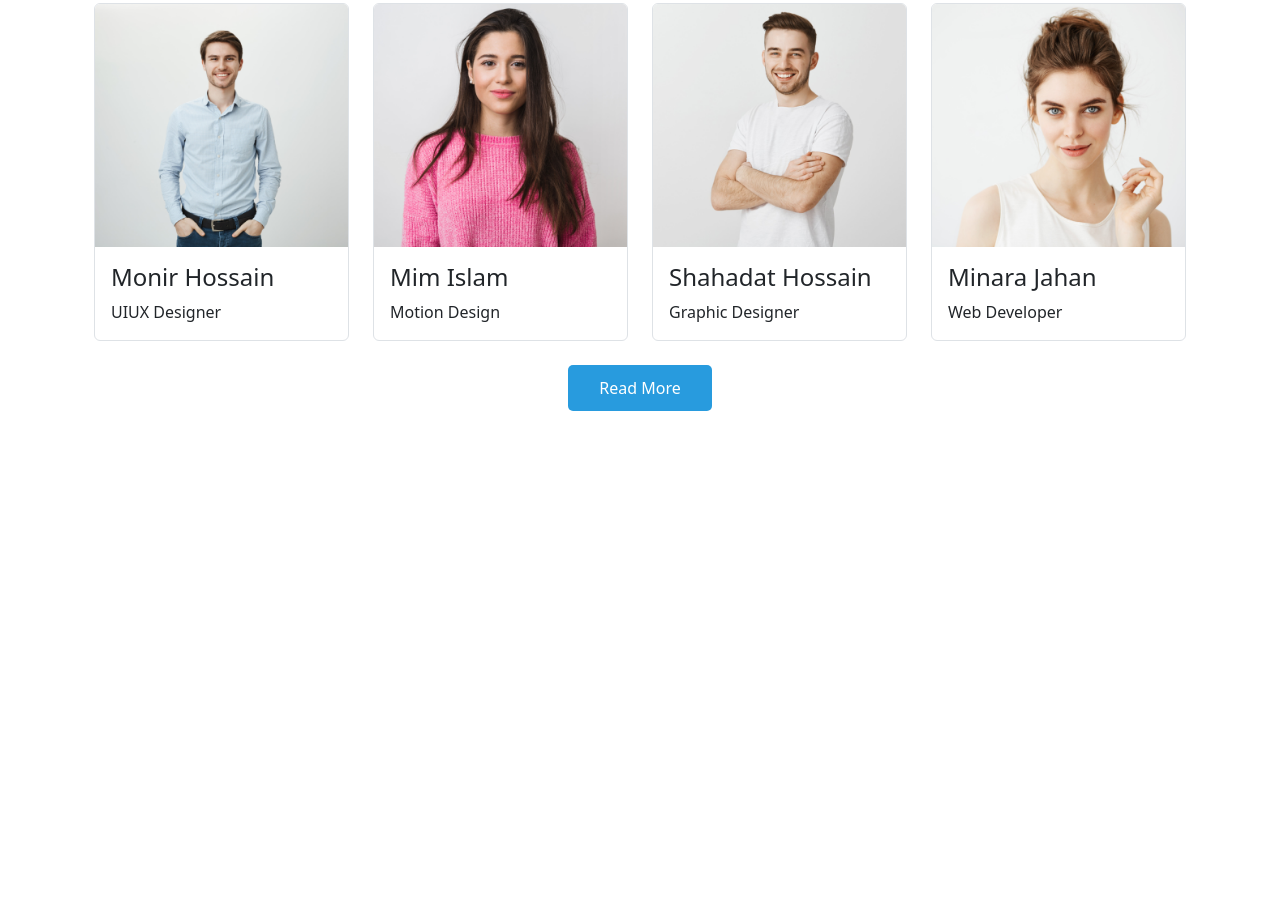
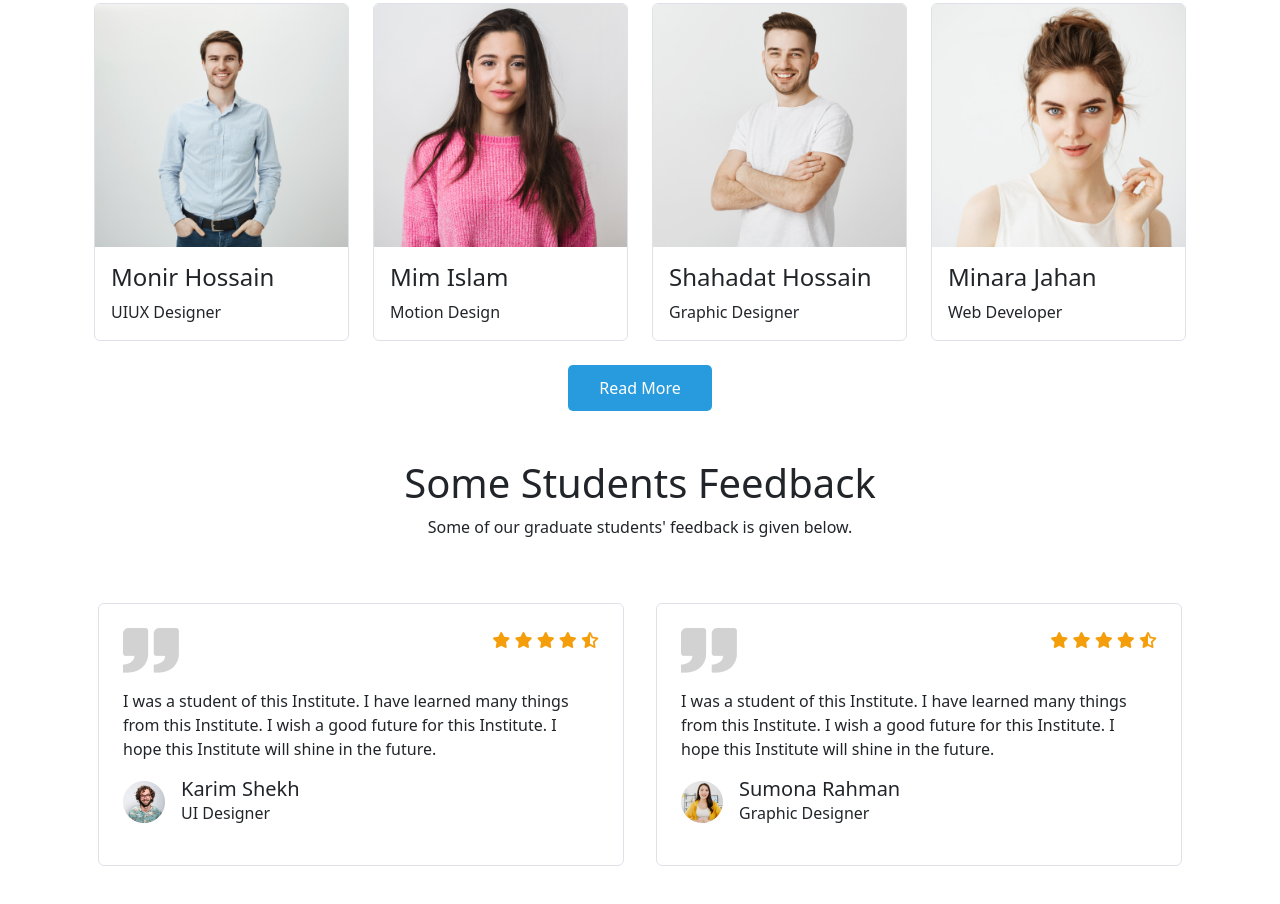
Before and after one commit to zakiralhasan/tech-learner-website, a plain HTML site: page index.html in a window 1280 px wide. Shown: the part 2633-3537 px from the top of the page. Before the commit the page ends 3092 px from the top, so only its background shows below. Drawn offline with nearby package versions, Linux system fonts and the light colour scheme.

Commit message:
feedback section

```diff
--- a/index.html
+++ b/index.html
@@ -4,6 +4,8 @@
     <meta charset="utf-8">
     <meta name="viewport" content="width=device-width, initial-scale=1">
     <title>Tech Learner Website</title>
+    <!------- fontawesome link -------->
+    <script src="https://kit.fontawesome.com/59e31b1ee8.js" crossorigin="anonymous"></script>
     <!------- bootstrap link  ------>
     <link href="https://cdn.jsdelivr.net/npm/bootstrap@5.2.0/dist/css/bootstrap.min.css" rel="stylesheet" integrity="sha384-gH2yIJqKdNHPEq0n4Mqa/HGKIhSkIHeL5AyhkYV8i59U5AR6csBvApHHNl/vI1Bx" crossorigin="anonymous">
     <!------- custom css link  ------>
@@ -312,6 +314,71 @@
         </div>
       </section>
       <!------------------------ student section end ----------------->
+
+      <!------------------------ feedback section start ----------------->
+      <section class="container">
+        <div>
+          <div class="text-center">
+            <h1>Some Students Feedback</h1>
+            <p>Some of our graduate students' feedback is given below.</p>
+          </div>
+          <div class=" d-lg-flex mt-5 mb-5">
+            <div class="border rounded-2 p-4 m-3">
+              <div>
+                  <div class="d-flex justify-content-between">
+                    <div>
+                      <img src="images/comma.png" alt="">
+                    </div>
+                    <div class=" ">
+                      <i class="fa-solid fa-star"></i>
+                      <i class="fa-solid fa-star"></i>
+                      <i class="fa-solid fa-star"></i>
+                      <i class="fa-solid fa-star"></i>
+                      <i class="fa-solid fa-star-half-stroke"></i>
+                    </div>
+                  </div>
+                </div>
+                <div class="mt-3 mb-3">
+                  <p>I was a student of this Institute. I have learned many things from this Institute. I wish a good future for this Institute. I hope this Institute will shine in the future.</p>
+                </div>
+                <div class="d-flex">
+                  <img class="img-fluid h-100  mt-1" src="images/student/student-5.png" alt="">
+                  <div class="ms-3">
+                    <h5 class="mb-0">Karim Shekh</h5>
+                    <p>UI Designer</p>
+                  </div>
+                </div>
+            </div>
+            <div class="border rounded-2 p-4 m-3">
+              <div>
+                  <div class="d-flex justify-content-between">
+                    <div>
+                      <img src="images/comma.png" alt="">
+                    </div>
+                    <div class=" ">
+                      <i class="fa-solid fa-star"></i>
+                      <i class="fa-solid fa-star"></i>
+                      <i class="fa-solid fa-star"></i>
+                      <i class="fa-solid fa-star"></i>
+                      <i class="fa-solid fa-star-half-stroke"></i>
+                    </div>
+                  </div>
+                </div>
+                <div class="mt-3 mb-3">
+                  <p>I was a student of this Institute. I have learned many things from this Institute. I wish a good future for this Institute. I hope this Institute will shine in the future.</p>
+                </div>
+                <div class="d-flex ">
+                  <img class="img-fluid h-100  mt-1" src="images/student/student-6.png" alt="">
+                  <div class="ms-3">
+                    <h5 class="mb-0">Sumona Rahman</h5>
+                    <p>Graphic Designer</p>
+                  </div>
+                </div>
+            </div>
+          </div>
+        </div>
+      </section>
+      <!------------------------ feedback section end ----------------->
     </main>
     <!------------------------ main section start ----------------->
 
@@ -327,3 +394,30 @@
 
       <!------------------------ explore section start ----------------->
       <!------------------------ explore section end ----------------->
+
+      <!-- <div class="border rounded-2 p-5 m-5">
+        <div>
+            <div class="d-flex justify-content-between">
+              <div>
+                <img src="images/comma.png" alt="">
+              </div>
+              <div class=" ">
+                <i class="fa-solid fa-star"></i>
+                <i class="fa-solid fa-star"></i>
+                <i class="fa-solid fa-star"></i>
+                <i class="fa-solid fa-star"></i>
+                <i class="fa-solid fa-star-half-stroke"></i>
+              </div>
+            </div>
+          </div>
+          <div class="mt-3 mb-3">
+            <p>I was a student of this Institute. I have learned many things from this Institute. I wish a good future for this Institute. I hope this Institute will shine in the future.</p>
+          </div>
+          <div class="d-flex">
+            <img class="img-fluid" src="images/student/student-5.png" alt="">
+            <div class="ms-3">
+              <h3>Karim Shekh</h3>
+              <p>UI Designer</p>
+            </div>
+          </div>
+      </div> -->
--- a/style.css
+++ b/style.css
@@ -24,3 +24,6 @@
     background-color: white;
     font-weight: 500;
 }
+.fa-solid{
+    color: #F59E0B;
+}
```
